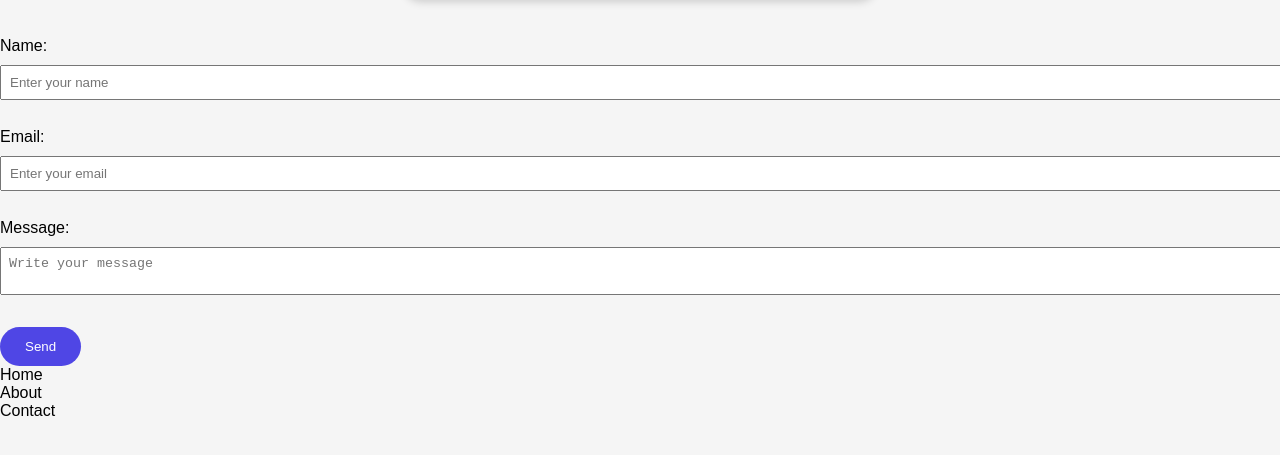
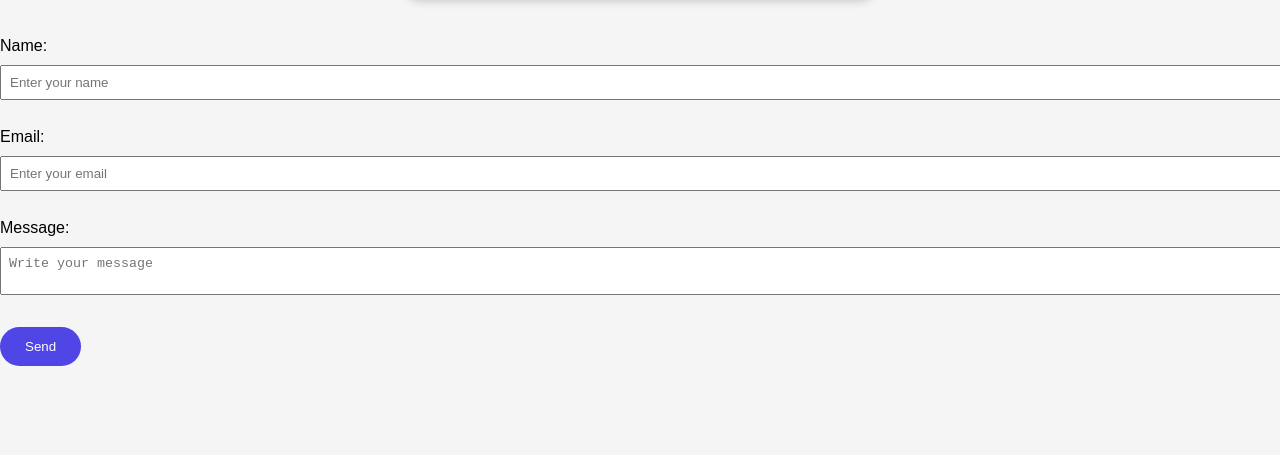
Before and after one commit to ASTROWURD/ASTROWURD, a plain HTML site: page contact.html in a window 1280 px wide. Shown: the part 243-698 px from the top of the page. Drawn offline with Linux system fonts and the light colour scheme.

Commit message:
Updated portfolio design

```diff
--- a/contact.html
+++ b/contact.html
@@ -32,11 +32,6 @@
         <button type="submit">Send</button>
         <input type="hidden" name="_subject" value="New Contact Message">
     </form>
-    <div class="box-container">
-        <div class="box">Home</div>
-        <div class="box">About</div>
-        <div class="box">Contact</div>
 
-    </div>
 </body>
 </html>
```
